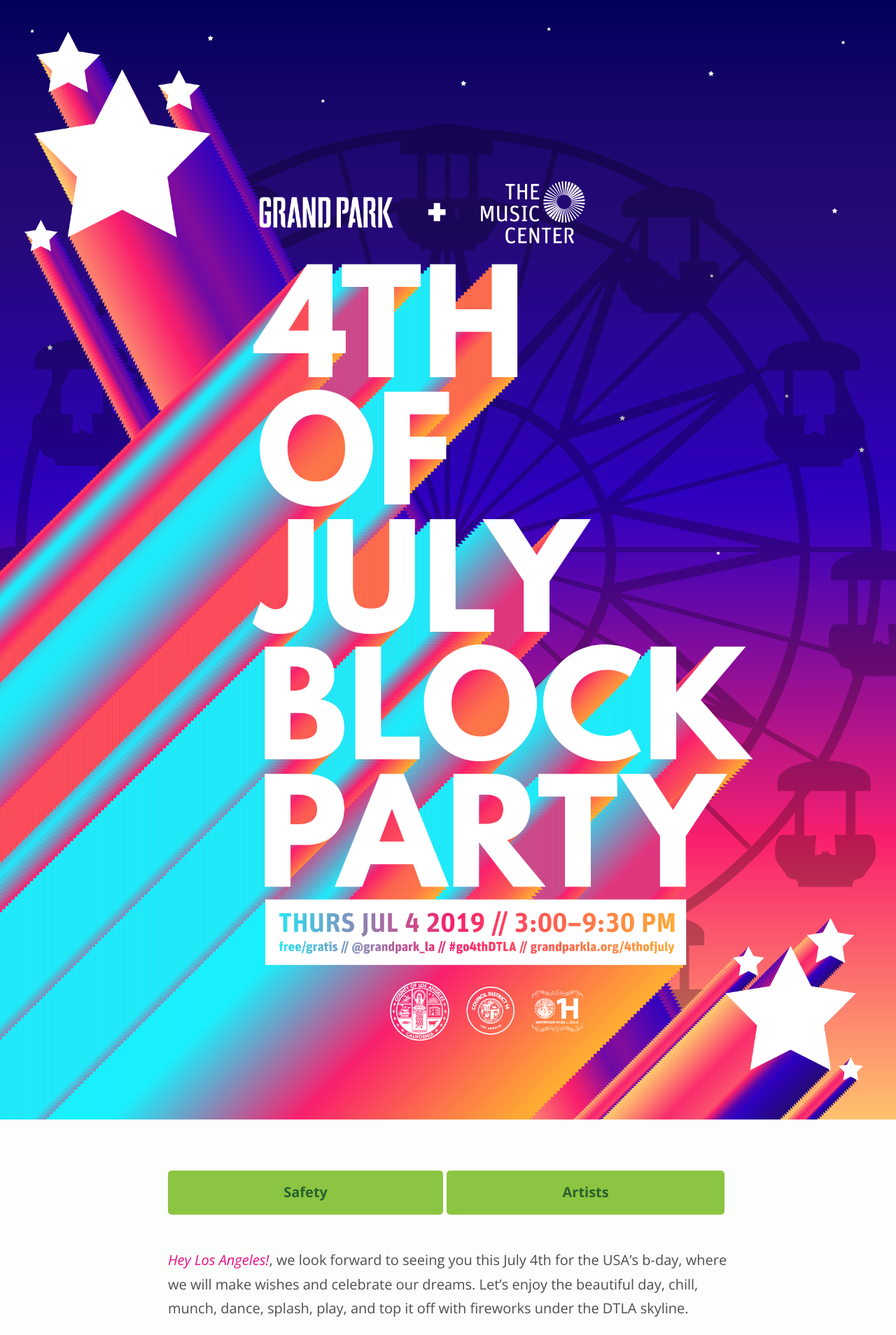
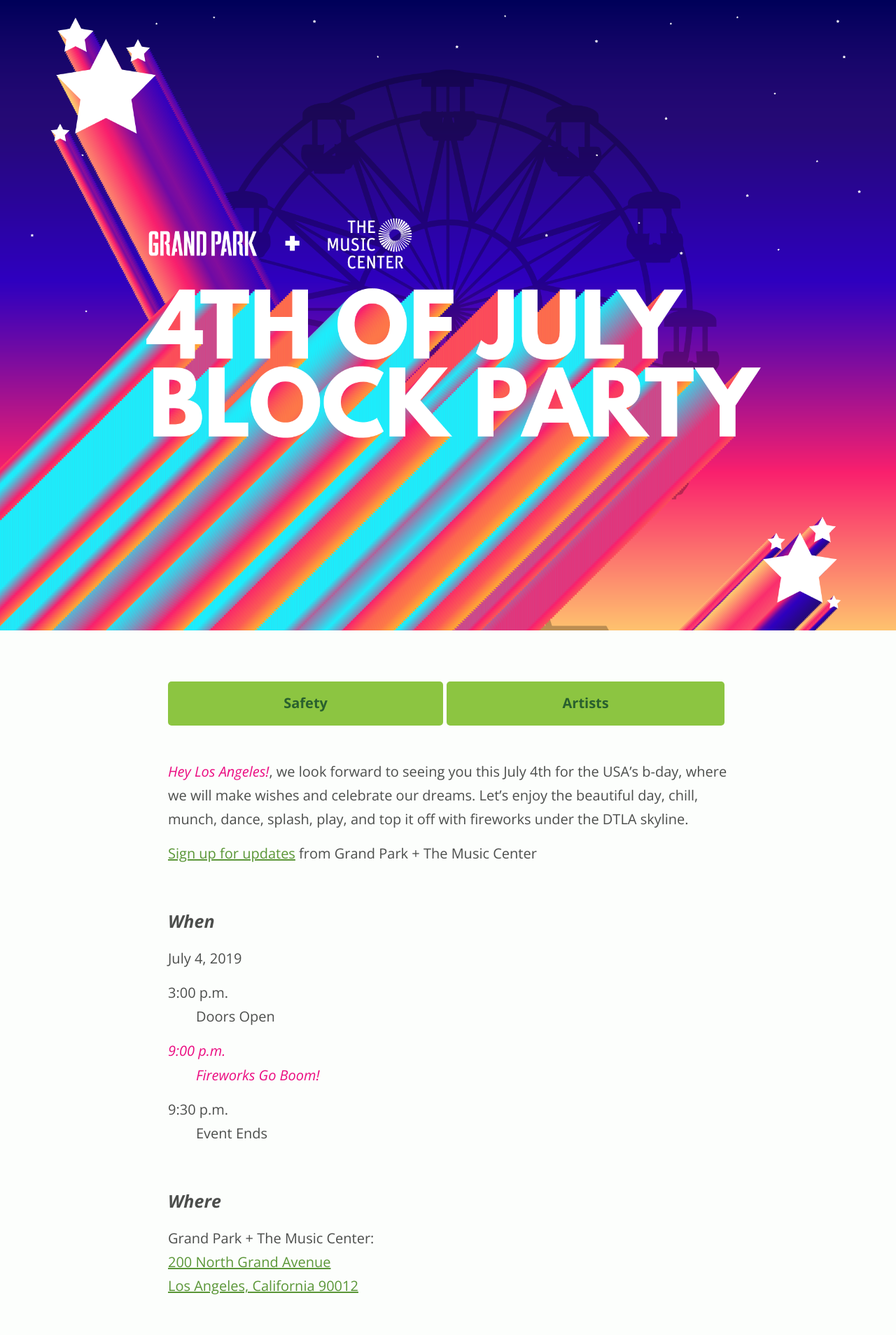
Before and after one commit to grandparkla/july4, a Jekyll site: the page built from index.markdown, in a window 1280 px wide. Shown: the top 1908 px of the page at 70% size. Built offline with Jekyll 4.4.1, drawn with Linux system fonts in a browser that asks for light colours; grey boxes are pictures that could not be loaded.

Commit message:
Add landscape poster image

```diff
--- a/_layouts/default.html
+++ b/_layouts/default.html
@@ -60,7 +60,7 @@
         <img src="/images/july4-2019.png" alt="4th Of July Block Party, 2019 / Grand Park + The Music Center" style="display: block;" />
       </span>
       <span class="landscape" style="display: none">
-        <img src="/images/july4-2019.png" alt="4th Of July Block Party, 2019 / Grand Park + The Music Center" style="display: block;" />
+        <img src="/images/july4-2019-desktop.png" alt="4th Of July Block Party, 2019 / Grand Park + The Music Center" style="display: block;" />
       </span>
     </h1>
   </header>
```
Also changed, not shown: images/july4-2019-desktop.png (added), images/july4-2019.png.
